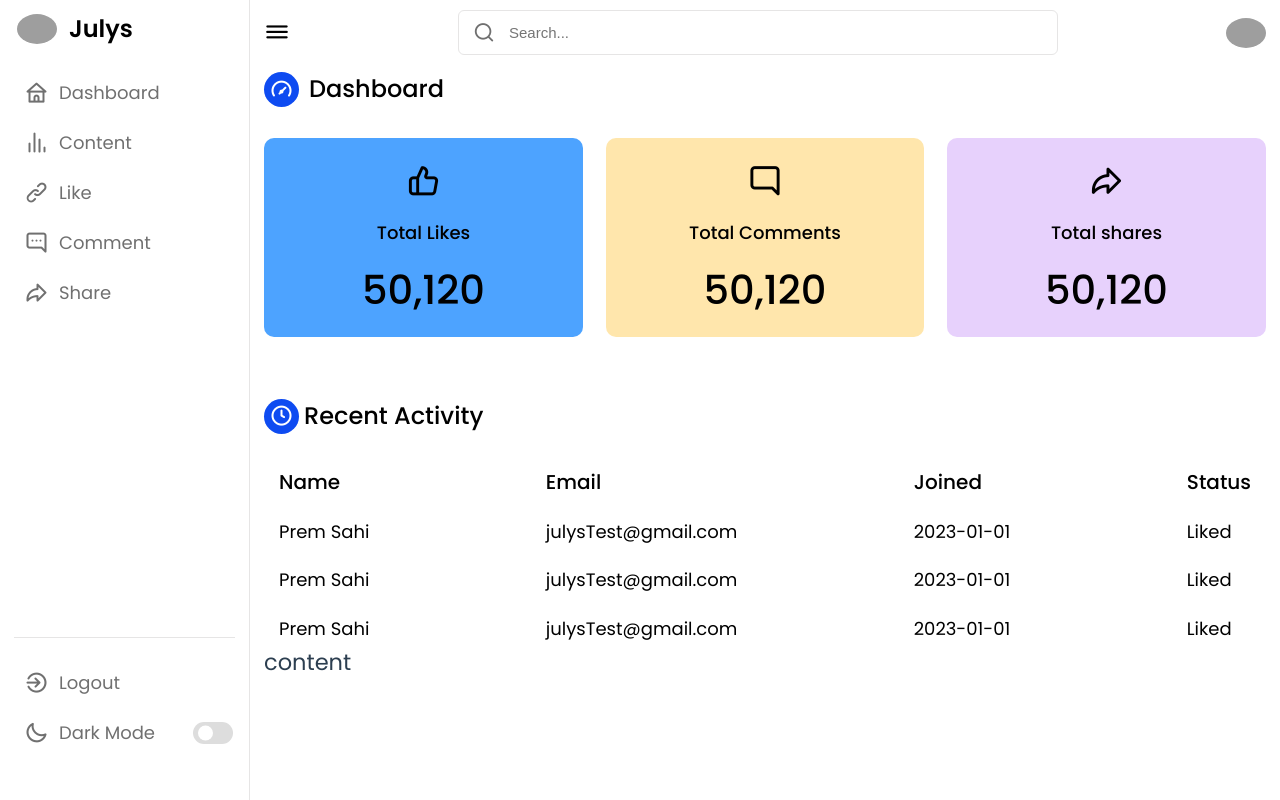
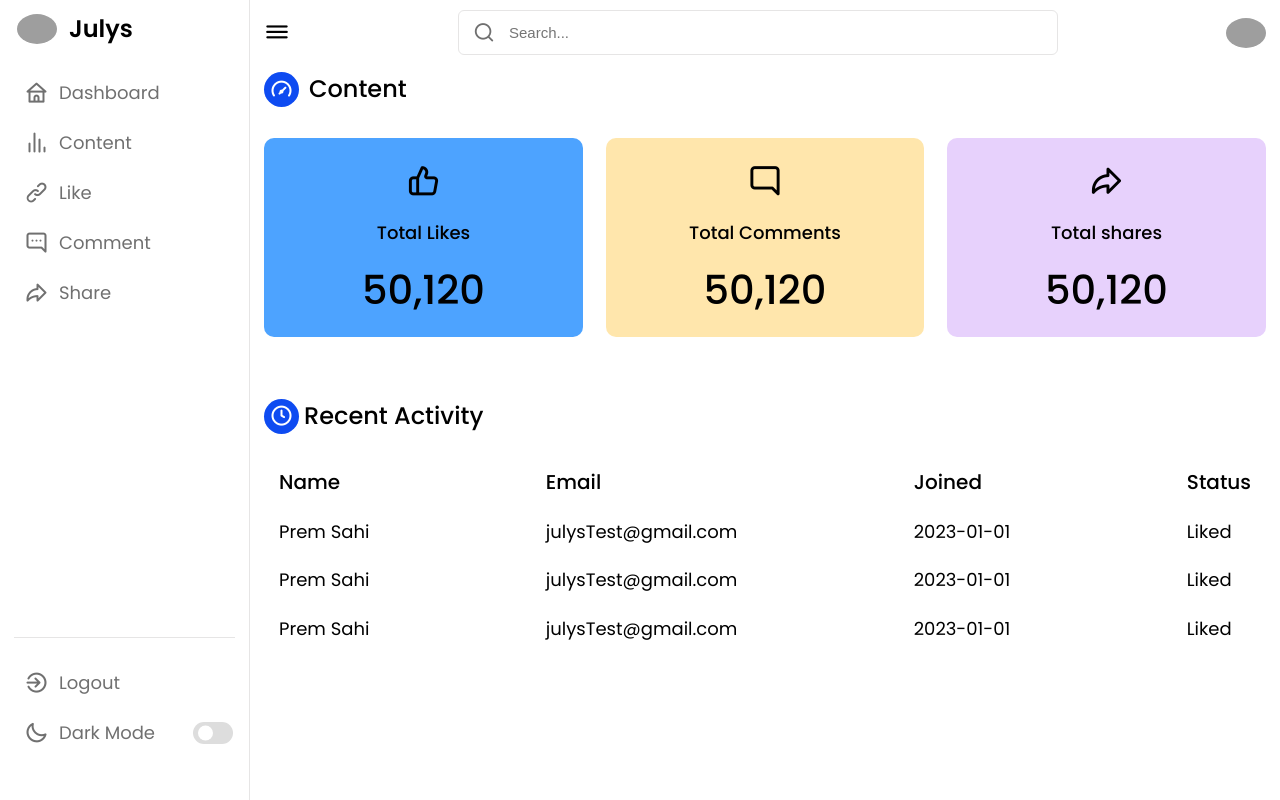
Before and after one commit to julysNICK/dash-store, a Vue app: page / in a window 1280 px wide. Both pictures are taken after a click on the item "Content". Built offline with nearby package versions, Linux system fonts and the light colour scheme; grey boxes are pictures that could not be loaded.

Commit message:
add component

```diff
--- a/src/components/Overview.vue
+++ b/src/components/Overview.vue
@@ -1,5 +1,9 @@
 <script setup lang="ts">
 import CardBox from './CardBox.vue';
+
+defineProps({
+  title: String,
+});
 
 </script>
 
@@ -8,7 +12,7 @@ import CardBox from './CardBox.vue';
     <div class="title">
       <i class="uil uil-tachometer-fast"></i>
       <span class="text">
-        Dashboard
+        {{ title }}
       </span>
     </div>
     <div class="boxes">
--- a/src/views/Dashboard.vue
+++ b/src/views/Dashboard.vue
@@ -1,6 +1,6 @@
 <template>
   <div>
-    <Overview />
+    <Overview :title="titlePage" />
     <Activity />
   </div>
 </template>
@@ -10,6 +10,10 @@ import Activity from '@/components/Activity.vue';
 import Overview from '@/components/Overview.vue';
 
 
+defineProps({
+  titlePage: String,
+});
+
 </script>
 
 <style scoped></style>
--- a/src/views/Home.vue
+++ b/src/views/Home.vue
@@ -4,7 +4,7 @@ import Dashboard from './Dashboard.vue';
 import NavbarDash from '@/components/NavbarDash.vue';
 import { ref } from 'vue';
 
-const namePage = ref('Dashboard');
+const namePage = ref('dashboard');
 
 
 const updateComponentName = (newValue: any) => {
@@ -20,11 +20,12 @@ const updateComponentName = (newValue: any) => {
 
     <div class="dashboard-content">
 
-      <Dashboard />
+      <Dashboard v-if="namePage === 'dashboard'" titlePage="Dashboard" />
 
-      <h1>
-        {{ namePage }}
-      </h1>
+
+      <Dashboard v-else-if="namePage === 'content'" titlePage="Content" />
+
+
 
     </div>
   </section>
```
